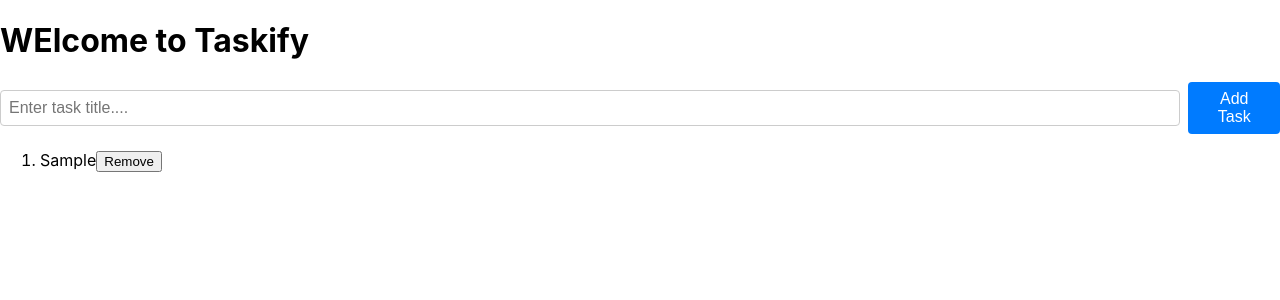
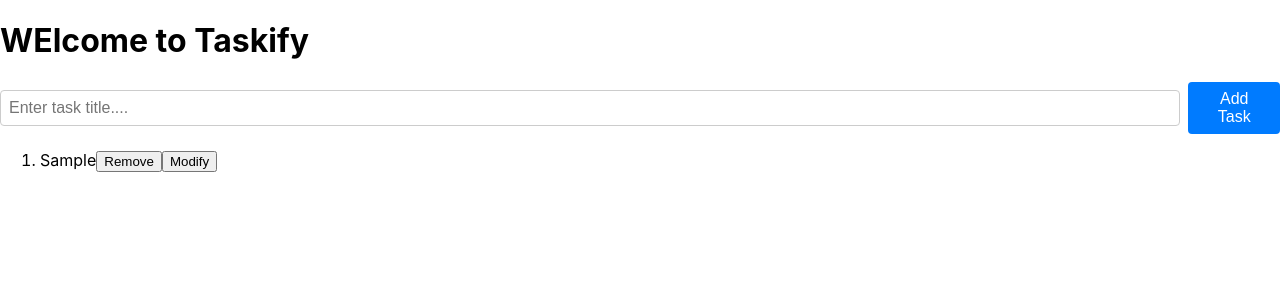
Before and after one commit to sudheer313/taskify-typescript, a React (Create React App) app: page / in a window 1280 px wide. Both pictures are taken after typing "Sample" into the empty fields and a click on the button "Add Task". Shown: the top 300 px of the page. Built offline with nearby package versions, Linux system fonts and the light colour scheme.

Commit message:
Add task modification functionality to TaskItem component

```diff
--- a/src/App.tsx
+++ b/src/App.tsx
@@ -18,11 +18,16 @@ const App:React.FC = () =>{
   const removeTask=(id:string)=>{
     setTasks((prevTask)=>prevTask.filter((task)=>task.id!==id))
   }
+  const modifyTask = (id: string, newTitle: string) => {
+    setTasks((prevTasks) =>
+      prevTasks.map((task) => (task.id === id ? { ...task, title: newTitle } : task))
+    );
+  };
   return (
     <div >
       <h1>WElcome to Taskify</h1>
       <TaskForm onAddTask={addTask}/>
-      <TaskList tasks={tasks} onRemoveTask={removeTask}/>
+      <TaskList tasks={tasks} onRemoveTask={removeTask} onModifyTask={modifyTask}/>
    </div>
 
   );
--- a/src/components/TaskItem/TaskItem.tsx
+++ b/src/components/TaskItem/TaskItem.tsx
@@ -1,17 +1,37 @@
-import React from "react";
+import React, { useState } from "react";
 
 interface TaskItemProps {
   title: string;
   onRemove: () => void;
+  onModify: (newTitle: string) => void;
 }
 
-const TaskItem: React.FC<TaskItemProps> = ({ title, onRemove }) => {
+const TaskItem: React.FC<TaskItemProps> = ({ title, onRemove, onModify }) => {
+  const [newTitle, setNewTitle] = useState(title);
+  const [editing, setEditing] = useState(false);
+
+  const handleModify = () => {
+    onModify(newTitle);
+    setEditing(false);
+  };
+
   return (
     <div>
-      <span>{title}</span>
+      {editing ? (
+        <input
+          value={newTitle}
+          onChange={(e) => setNewTitle(e.target.value)}
+          onBlur={handleModify}
+          onKeyDown={(e) => e.key === "Enter" && handleModify()}
+        />
+      ) : (
+        <span onDoubleClick={() => setEditing(true)}>{title}</span>
+      )}
       <button onClick={onRemove}>Remove</button>
+      <button onClick={() => setEditing(!editing)}>
+        {editing ? "Cancel" : "Modify"}
+      </button>
     </div>
   );
 };
-
 export default TaskItem;
--- a/src/components/TaskList/Tasklist.tsx
+++ b/src/components/TaskList/Tasklist.tsx
@@ -5,12 +5,17 @@ import TaskForm from "../TaskForm/TaskForm";
 interface TaskListProps {
   tasks: { id: string; title: string }[];
   onRemoveTask: (id: string) => void;
+  onModifyTask: (id: string, newTitle: string) => void;
 }
 
-const TaskList: React.FC<TaskListProps> = ({ tasks,onRemoveTask }) => {
+const TaskList: React.FC<TaskListProps> = ({
+  tasks,
+  onRemoveTask,
+  onModifyTask,
+}) => {
+  // Implement task removal logic
   const handleRemove = (id: string) => {
     onRemoveTask(id);
-    // Implement task removal logic
   };
 
   return (
@@ -21,6 +26,7 @@ const TaskList: React.FC<TaskListProps> = ({ tasks,onRemoveTask }) => {
             <TaskItem
               title={task.title}
               onRemove={() => handleRemove(task.id)}
+              onModify={() => onModifyTask(task.id, "New Title")} // Change prop name and pass newTitle
             />
           </li>
         ))}
```
